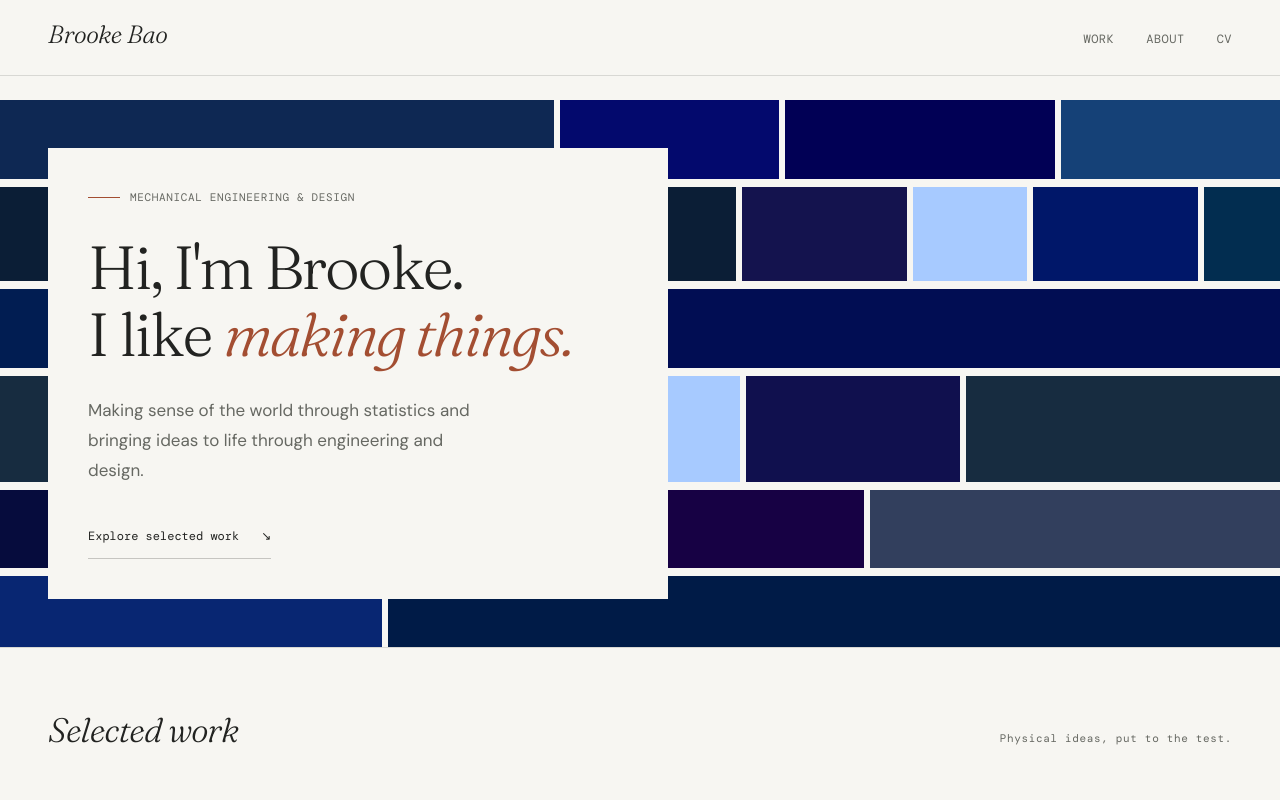
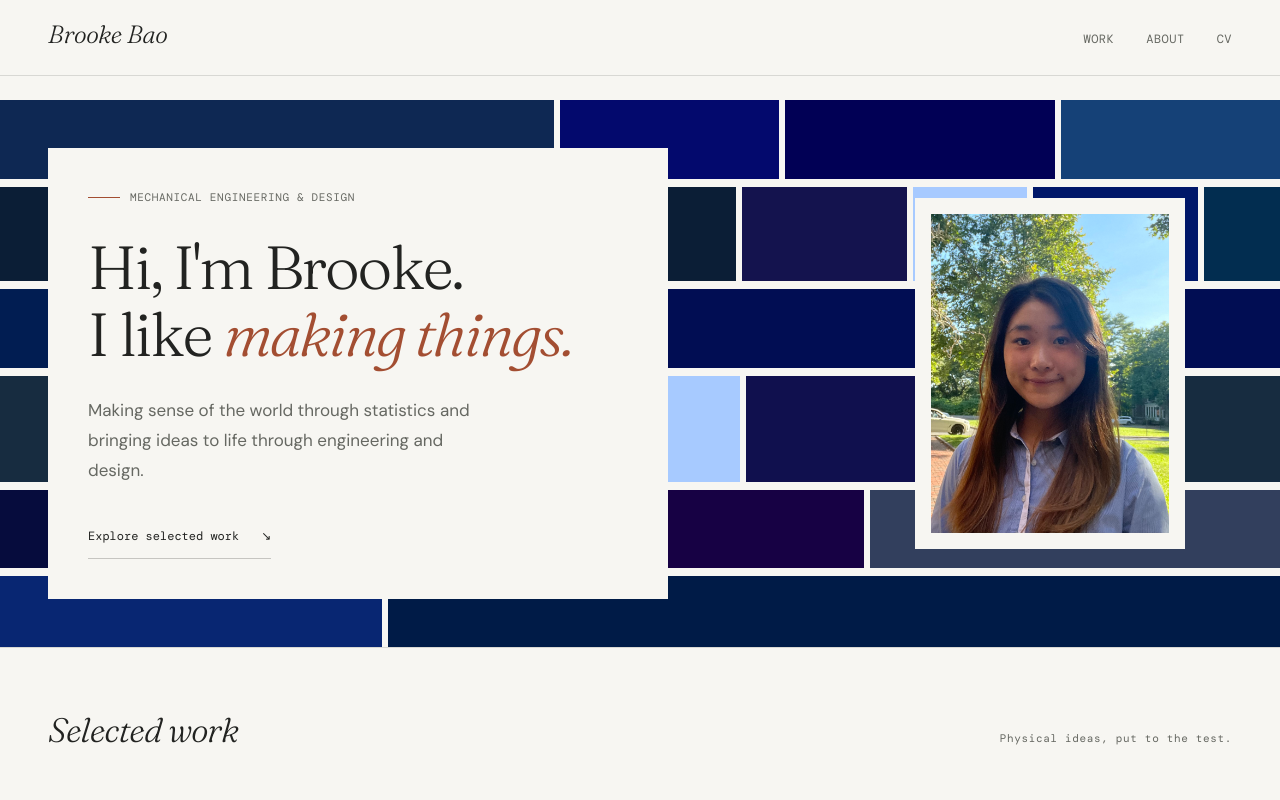
Before and after one commit to brookebao/bbao.github.io, a plain HTML site: page index.html in a window 1280 px wide. Shown: the top 800 px of the page. Drawn offline with nearby package versions, Linux system fonts and the light colour scheme.

Commit message:
update pfp

```diff
--- a/css/homepage.css
+++ b/css/homepage.css
@@ -86,3 +86,10 @@ footer a{color:var(--ink3)}
 #home .hero-desc{max-width:410px}
 @media(max-width:1000px){#home{padding:32px;min-height:520px}#home .home-left{max-width:560px;padding:32px}}
 @media(max-width:767px){#home{margin-top:18px;padding:18px 18px 105px;min-height:0;gap:0}#home .home-left{padding:28px 22px;max-width:100%;width:100%}.intro-mosaic{gap:6px}.intro-mosaic-row{gap:5px}}
+
+/* Original front-page portrait, alongside the introduction. */
+#home{grid-template-columns:minmax(0,1.7fr) minmax(180px,.8fr);gap:48px}
+.intro-portrait{width:100%;max-width:270px;justify-self:center;margin:0;padding:16px;background:var(--paper)}
+.intro-portrait img{display:block;width:100%;height:auto}
+@media(max-width:1000px) and (min-width:768px){#home{gap:28px;grid-template-columns:minmax(0,1.7fr) minmax(160px,.8fr)}.intro-portrait{padding:12px}}
+@media(max-width:767px){#home{padding-bottom:24px;gap:24px}.intro-portrait{width:70%;max-width:240px;align-self:flex-end;padding:12px}}
--- a/index.html
+++ b/index.html
@@ -39,6 +39,7 @@
    <p class="hero-desc">Making sense of the world through statistics and bringing ideas to life through engineering and design.</p>
    <a class="editorial-link" href="#work">Explore selected work <span aria-hidden="true">↘</span></a>
   </div>
+   <figure class="intro-portrait"><img src="images/brooke_profilepic.jpg" width="1744" height="2343" alt="Brooke Bao" decoding="async"></figure>
  </section>
  <section id="work"><div class="container">
   <div class="section-header"><h2 class="section-title">Selected work</h2><span class="section-count">Physical ideas, put to the test.</span></div>
```
